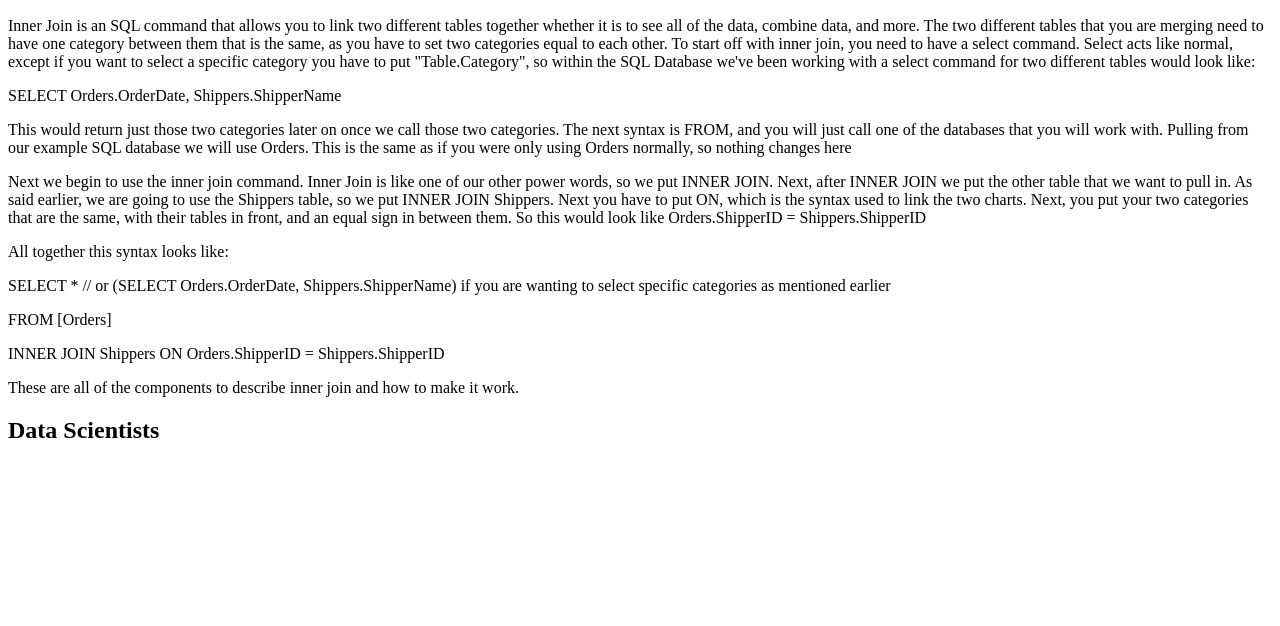
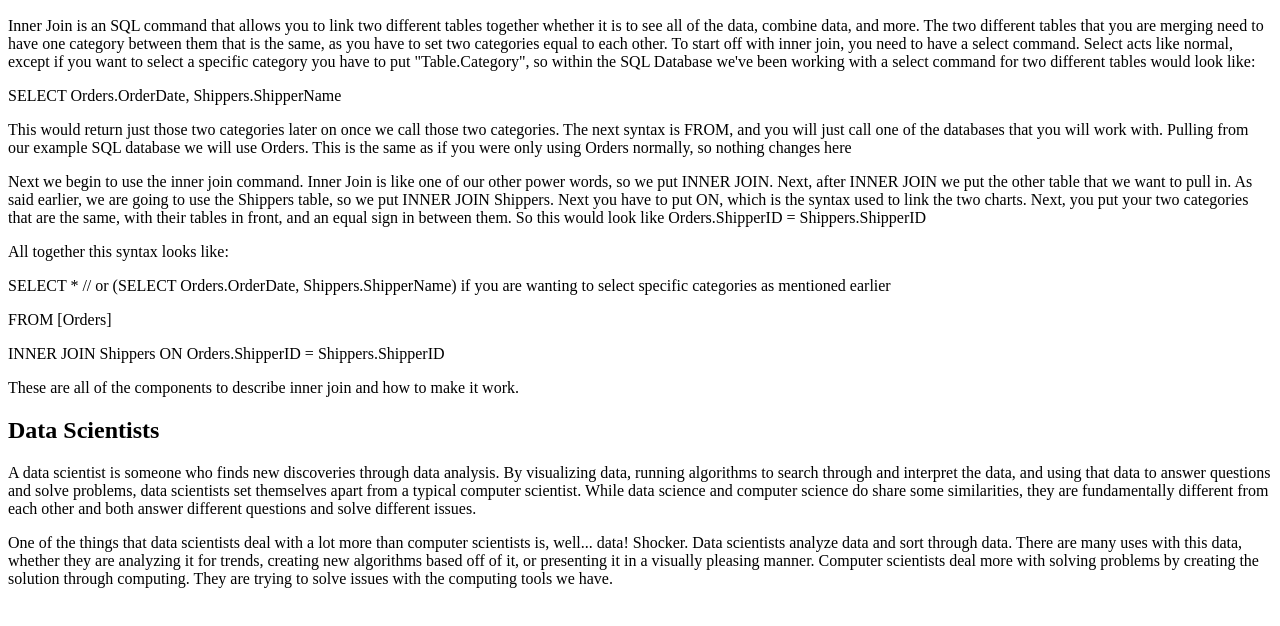
Before and after one commit to gavmyt/InnerJoinPrep, a plain HTML site: page index.html in a window 1280 px wide. Shown: the part 96-722 px from the top of the page. Drawn offline with Linux system fonts and the light colour scheme.

Commit message:
Update index.html

```diff
--- a/index.html
+++ b/index.html
@@ -25,7 +25,17 @@ INNER JOIN Shippers ON Orders.ShipperID = Shippers.ShipperID
     These are all of the components to describe inner join and how to make it work.
     </p>
 <h2>Data Scientists</h2>
-
+    <p>
+        A data scientist is someone who finds new discoveries through data analysis. By visualizing data, running algorithms to
+        search through and interpret the data, and using that data to answer questions and solve problems, data scientists set
+        themselves apart from a typical computer scientist. While data science and computer science do share some similarities, they
+        are fundamentally different from each other and both answer different questions and solve different issues.
+    </p>
+    <p>
+        One of the things that data scientists deal with a lot more than computer scientists is, well... data! Shocker. Data scientists
+        analyze data and sort through data. There are many uses with this data, whether they are analyzing it for trends, creating new
+        algorithms based off of it, or presenting it in a visually pleasing manner. Computer scientists deal more with solving problems
+        by creating the solution through computing. They are trying to solve issues with the computing tools we have.
 
 
 
```
